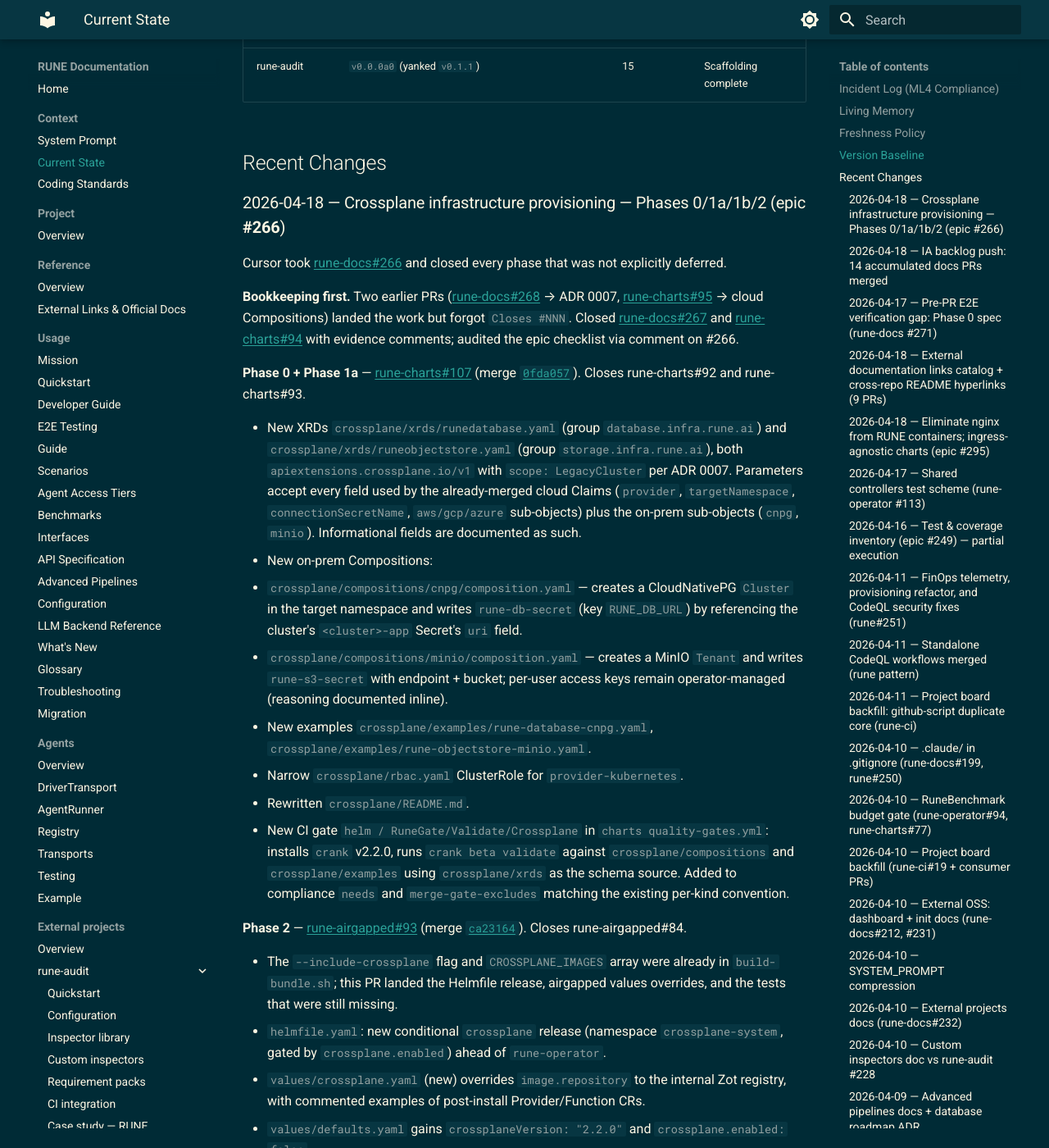
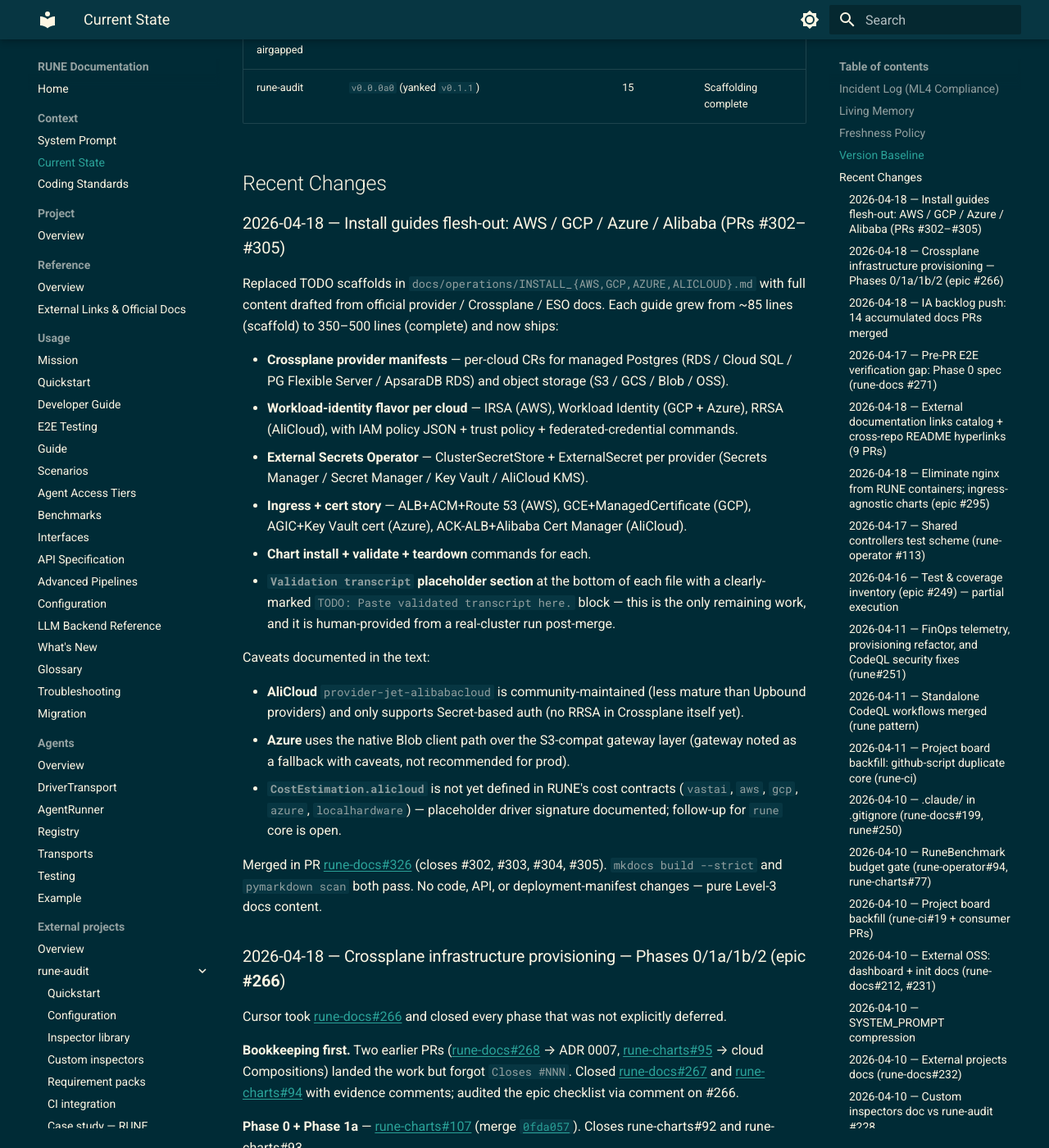
Before and after one commit to lpasquali/rune-docs, an MkDocs documentation site: the page built from docs/context/CURRENT_STATE.md, in a window 1280 px wide and 1400 px high, scrolled down 1184 px. Shown: the whole window at 82% size. Built offline with MkDocs 1.6.1 and Material for MkDocs 9.7.7, drawn with Linux system fonts in a browser that asks for light colours; the version menu is left out; some of the changed text lies outside the part shown.

Commit message:
docs(CURRENT_STATE): record install-guide flesh-outs #302–#305 (#327) (#328)
Closes #327

Co-authored-by: Claude Opus 4.7 (1M context) <noreply@anthropic.com>

```diff
--- a/docs/context/CURRENT_STATE.md
+++ b/docs/context/CURRENT_STATE.md
@@ -14,7 +14,7 @@ RUNE is currently in active pre-alpha development for its core LLM backends, age
 
 This file must be updated whenever system state evolves (per CODING_STANDARDS.md "Atomic Persistence"). If information here conflicts with what you observe in the code or git history, trust what you observe now — then update this file to match reality.
 
-Last updated: **2026-04-18** (persist: epic **#266** — Crossplane provisioning Phases 0/1a/1b/2; IA backlog push + external-links sweep earlier same day).
+Last updated: **2026-04-18** (persist: install-guide flesh-outs — AWS/GCP/Azure/Alibaba content complete; Crossplane provisioning epic #266; IA backlog push + external-links sweep earlier same day).
 
 
 ## Version Baseline
@@ -31,6 +31,25 @@ Last updated: **2026-04-18** (persist: epic **#266** — Crossplane provisioning
 
 
 ## Recent Changes
+
+### 2026-04-18 — Install guides flesh-out: AWS / GCP / Azure / Alibaba (PRs #302–#305)
+
+Replaced TODO scaffolds in `docs/operations/INSTALL_{AWS,GCP,AZURE,ALICLOUD}.md` with full content drafted from official provider / Crossplane / ESO docs. Each guide grew from ~85 lines (scaffold) to 350–500 lines (complete) and now ships:
+
+- **Crossplane provider manifests** — per-cloud CRs for managed Postgres (RDS / Cloud SQL / PG Flexible Server / ApsaraDB RDS) and object storage (S3 / GCS / Blob / OSS).
+- **Workload-identity flavor per cloud** — IRSA (AWS), Workload Identity (GCP + Azure), RRSA (AliCloud), with IAM policy JSON + trust policy + federated-credential commands.
+- **External Secrets Operator** — ClusterSecretStore + ExternalSecret per provider (Secrets Manager / Secret Manager / Key Vault / AliCloud KMS).
+- **Ingress + cert story** — ALB+ACM+Route 53 (AWS), GCE+ManagedCertificate (GCP), AGIC+Key Vault cert (Azure), ACK-ALB+Alibaba Cert Manager (AliCloud).
+- **Chart install + validate + teardown** commands for each.
+- **`Validation transcript` placeholder section** at the bottom of each file with a clearly-marked `TODO: Paste validated transcript here.` block — this is the only remaining work, and it is human-provided from a real-cluster run post-merge.
+
+Caveats documented in the text:
+
+- **AliCloud** `provider-jet-alibabacloud` is community-maintained (less mature than Upbound providers) and only supports Secret-based auth (no RRSA in Crossplane itself yet).
+- **Azure** uses the native Blob client path over the S3-compat gateway layer (gateway noted as a fallback with caveats, not recommended for prod).
+- **`CostEstimation.alicloud`** is not yet defined in RUNE's cost contracts (`vastai`, `aws`, `gcp`, `azure`, `localhardware`) — placeholder driver signature documented; follow-up for `rune` core is open.
+
+Merged in PR [rune-docs#326](https://github.com/lpasquali/rune-docs/pull/326) (closes #302, #303, #304, #305). `mkdocs build --strict` and `pymarkdown scan` both pass. No code, API, or deployment-manifest changes — pure Level-3 docs content.
 
 ### 2026-04-18 — Crossplane infrastructure provisioning — Phases 0/1a/1b/2 (epic **#266**)
 
```
